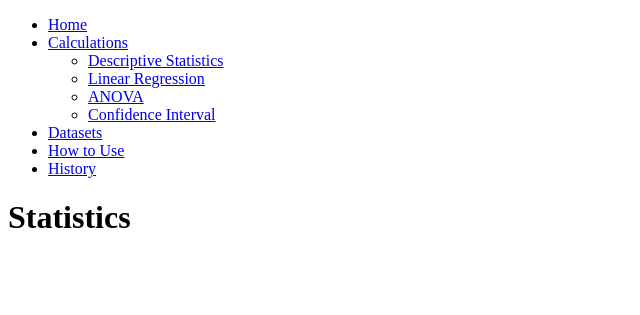
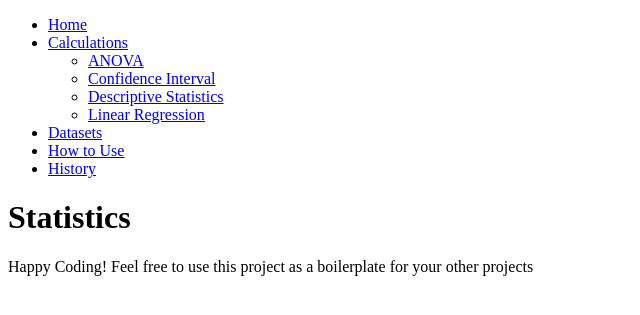
Before and after one commit to peiyan0/statistic-app, a Flask app: page /calculations in a window 1280 px wide. Shown: the top 315 px of the page, without its empty margins (0-640 px from the left). Run offline with Flask 3, Linux system fonts and the light colour scheme.

Commit message:
code refactor

```diff
--- a/templates/base.html
+++ b/templates/base.html
@@ -10,10 +10,10 @@
         <li><a href="/">Home</a></li>
         <li><a href="/calculations">Calculations</a>
         <ul>
+            <li><a href="/calculations/anova">ANOVA</a></li>
+            <li><a href="/calculations/confidence">Confidence Interval</a></li>
             <li><a href="/calculations/descriptive">Descriptive Statistics</a></li>
             <li><a href="/calculations/linear">Linear Regression</a></li>
-            <li><a href="/calculations/anova">ANOVA</a></li>
-            <li><a href="/calculations/confidence">Confidence Interval</a></li>
         </ul></li>
         <li><a href="/datasets">Datasets</a></li>
         <li><a href="/how_to_use">How to Use</a></li>
@@ -21,5 +21,8 @@
     </ul>
     {% block content %}
     {% endblock %}
+    <footer class="footer-container">
+        <p class="footer-details">Happy Coding! Feel free to use this project as a boilerplate for your other projects</p>
+    </footer>
 </body>
 </html>
```
